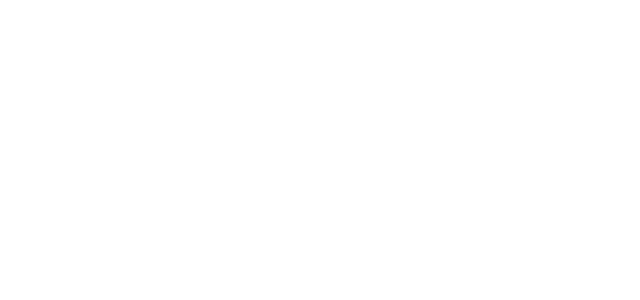
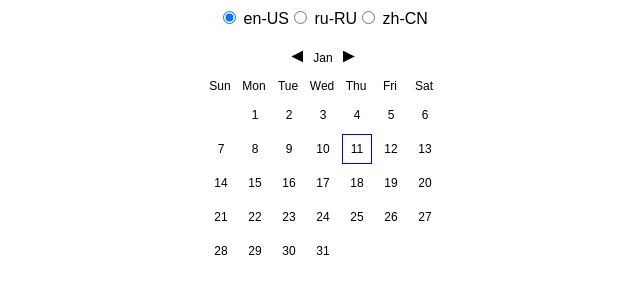
Before and after one commit to voodoobat/date-picker-vue, a Vue app: page / in a window 1280 px wide. Shown: the top 300 px of the page, without its empty margins (317-957 px from the left). Built offline with nearby package versions, Linux system fonts and the light colour scheme.

Commit message:
feat: adds the date-picker component

```diff
--- a/package.json
+++ b/package.json
@@ -1,5 +1,5 @@
 {
-  "name": "calendar",
+  "name": "datepicker",
   "version": "0.1.0",
   "private": true,
   "type": "module",
--- /dev/null
+++ b/src/assets/css/index.css
@@ -0,0 +1,3 @@
+body {
+  font-family: sans-serif;
+}
--- /dev/null
+++ b/src/components/DatePicker/DatePicker.vue
@@ -0,0 +1,198 @@
+<template>
+  <div :class="$style.datepicker">
+    <div :class="$style.month">
+      <button :class="[$style.button]" type="button" @click="prevMonth" />
+      {{ formattedMonth }}
+      <button :class="[$style.button]" type="button" @click="nextMonth" />
+    </div>
+    <div :class="$style.weekdays">
+      <span
+        v-for="weekday in weekdays"
+        :key="weekday"
+        :class="$style.weekday"
+        >{{ weekday }}</span
+      >
+    </div>
+    <div :class="$style.days">
+      <time
+        v-for="day in days"
+        :key="day.date.getDate()"
+        :class="[
+          $style.day,
+          formatDate(active) === formatDate(day.date) && $style.active,
+        ]"
+        :datetime="formatDate(day.date)"
+        :data-weekday="day.weekday"
+        @click="active = day.date"
+        >{{ day.date.getDate() }}</time
+      >
+    </div>
+  </div>
+</template>
+
+<script setup lang="ts">
+import type { DatePickerEmits, DatePickerProps } from '.'
+import { useDatePicker, formatDate } from '.'
+
+const props = defineProps<DatePickerProps>()
+const emit = defineEmits<DatePickerEmits>()
+
+const {
+  active,
+  days,
+  formattedMonth,
+  nextMonth,
+  prevMonth,
+  setLocale,
+  weekdays,
+} = useDatePicker(props)
+
+watch(
+  () => props.locale,
+  () => {
+    setLocale(props.locale)
+  },
+)
+
+watch(active, () => {
+  emit('update:value', formatDate(active.value))
+})
+</script>
+
+<style module>
+.datepicker {
+  --color-muted: gray;
+  --color-active: blue;
+  --color-font: black;
+
+  --transition: all 0.2s ease;
+
+  --datepicker-grid-gap: 0.25rem;
+  --day-font-size: 0.75em;
+  --day-w: 1.75rem;
+  --day-h: 1.75rem;
+  --day-border: 1px solid transparent;
+  --day-active-bg: inherit;
+  --day-active-color: inherit;
+  --day-active-border: 1px solid var(--color-active);
+  --day-hover-bg: inherit;
+  --day-hover-color: inherit;
+  --day-hover-border: 1px solid var(--color-muted);
+  --month-font-size: 0.75em;
+  --month-h: 1.75rem;
+  --month-button-w: 1.5rem;
+  --month-button-h: 1.5rem;
+  --weekday-font-size: 0.75em;
+}
+
+.month {
+  display: flex;
+  align-items: center;
+  justify-content: center;
+  gap: var(--datepicker-grid-gap);
+  font-size: var(--month-font-size);
+  height: var(--month-h);
+
+  & > .button {
+    --color: var(--color-font);
+
+    padding: 0;
+    width: var(--month-button-w);
+    height: var(--month-button-h);
+    border: none;
+    background: none;
+    appearance: none;
+    text-align: center;
+    cursor: pointer;
+    transition: var(--transition);
+
+    &:hover {
+      --color: var(--color-active);
+    }
+
+    &::before {
+      content: '';
+      display: inline-block;
+      width: calc(var(--month-button-w) / 2);
+      height: calc(var(--month-button-h) / 2);
+      background: var(--color);
+    }
+
+    &:first-child {
+      &::before {
+        clip-path: polygon(100% 0, 0 50%, 100% 100%);
+      }
+    }
+
+    &:last-child {
+      &::before {
+        clip-path: polygon(0 0, 0% 100%, 100% 50%);
+      }
+    }
+  }
+}
+
+.days,
+.weekdays {
+  display: grid;
+  gap: var(--datepicker-grid-gap);
+  grid-template-columns: repeat(7, 1fr);
+  align-items: center;
+}
+
+.day,
+.weekday {
+  display: flex;
+  align-items: center;
+  justify-content: center;
+  width: var(--day-w);
+  height: var(--day-h);
+}
+
+.day {
+  font-size: var(--day-font-size);
+  border: var(--day-border);
+  transition: var(--transition);
+  cursor: pointer;
+
+  &:hover {
+    background-color: var(--day-hover-bg);
+    color: var(--day-hover-color);
+    border: var(--day-hover-border);
+  }
+
+  &.active {
+    background-color: var(--day-active-bg);
+    color: var(--day-active-color);
+    border: var(--day-active-border);
+  }
+
+  &[data-weekday='1'] {
+    grid-column: 1;
+  }
+
+  &[data-weekday='2'] {
+    grid-column: 2;
+  }
+
+  &[data-weekday='3'] {
+    grid-column: 3;
+  }
+
+  &[data-weekday='4'] {
+    grid-column: 4;
+  }
+
+  &[data-weekday='5'] {
+    grid-column: 5;
+  }
+
+  &[data-weekday='6'] {
+    grid-column: 6;
+  }
+}
+
+.weekday {
+  font-size: var(--weekday-font-size);
+}
+</style>
--- /dev/null
+++ b/src/components/DatePicker/index.d.ts
@@ -0,0 +1,8 @@
+export type DatePickerProps = {
+  value?: string
+  locale?: Intl.LocalesArgument
+}
+
+export type DatePickerEmits = {
+  (e: 'update:value', value: string): void
+}
--- /dev/null
+++ b/src/components/DatePicker/index.ts
@@ -0,0 +1,97 @@
+import type { DatePickerProps } from './index.d'
+
+export type * from './index.d'
+export { default as DatePicker } from './DatePicker.vue'
+
+export function useDatePicker(props: DatePickerProps) {
+  const locale = ref<Intl.LocalesArgument>(props.locale || 'en-US')
+  const active = ref(props.value ? parseDate(props.value) : new Date())
+  const month = ref(active.value.getMonth())
+  const formattedMonth = computed(() => formatMonth(month.value, locale.value))
+  const year = ref(active.value.getFullYear())
+  const weekdays = computed(() => createWeekdays(locale.value))
+
+  const days = computed(() => createDays(month.value, year.value))
+
+  function setLocale(value: DatePickerProps['locale']) {
+    locale.value = value
+  }
+
+  function nextMonth() {
+    if (month.value === 11) {
+      month.value = 0
+      year.value++
+    } else {
+      month.value++
+    }
+  }
+
+  function prevMonth() {
+    if (month.value === 0) {
+      month.value = 11
+      year.value--
+    } else {
+      month.value--
+    }
+  }
+
+  return {
+    active,
+    days,
+    locale,
+    formattedMonth,
+    weekdays,
+    year,
+    nextMonth,
+    prevMonth,
+    setLocale,
+  }
+}
+
+export function formatDate(date: Date) {
+  const day = date.getDate() > 9 ? date.getDate() : `0${date.getDate()}`
+  const month =
+    date.getMonth() + 1 > 9 ? date.getMonth() + 1 : `0${date.getMonth() + 1}`
+
+  return `${date.getFullYear()}-${month}-${day}`
+}
+
+function formatMonth(month: number, locale: Intl.LocalesArgument) {
+  const formatter = new Intl.DateTimeFormat(locale, { month: 'short' })
+  return formatter.format(new Date(2023, month, 1))
+}
+
+function parseDate(value: string) {
+  const [year, month, day] = value.split('-').map(Number)
+  if (isNaN(year) || isNaN(month) || isNaN(day)) {
+    throw new Error('Invalid date format')
+  }
+
+  return new Date(year, month - 1, day)
+}
+
+function createDays(month: number, year: number) {
+  const day = new Date(year, month, 1)
+  const days = []
+
+  while (day.getMonth() === month) {
+    days.push({
+      date: new Date(day),
+      weekday: day.getDay(),
+    })
+
+    day.setDate(day.getDate() + 1)
+  }
+
+  return days
+}
+
+function createWeekdays(locale: Intl.LocalesArgument) {
+  const formatter = new Intl.DateTimeFormat(locale, {
+    weekday: 'short',
+  })
+
+  return [...Array(7).keys()].map((key) => {
+    return formatter.format(new Date(2023, 0, 1 + key))
+  })
+}
--- a/src/main.ts
+++ b/src/main.ts
@@ -1,4 +1,5 @@
 import { createApp } from 'vue'
+import './assets/css/index.css'
 
 import App from './App.vue'
 import router from './router'
--- a/src/pages/index.vue
+++ b/src/pages/index.vue
@@ -1,6 +1,39 @@
 <template>
-  <div />
+  <div :class="$style.demo">
+    <div :class="$style.locale">
+      <label v-for="lang in languages" :key="lang">
+        <input type="radio" v-model="locale" :value="lang" />
+        {{ lang }}
+      </label>
+    </div>
+    <DatePicker
+      :class="$style.datepicker"
+      value="1337-01-11"
+      :locale="locale"
+      @update:value="console.log"
+    />
+  </div>
 </template>
+
+<script setup lang="ts">
+import { DatePicker } from '@/components/DatePicker'
+
+const languages = ['en-US', 'ru-RU', 'zh-CN']
+const locale = ref(languages[0])
+</script>
+
+<style module>
+.demo {
+  display: flex;
+  flex-direction: column;
+  align-items: center;
+  gap: 1rem;
+}
+
+.datepicker {
+  display: inline-block;
+}
+</style>
 
 <route lang="json5">
 {
```
Also changed, not shown: 1 other file (tests, documents, lock files or other folders).
